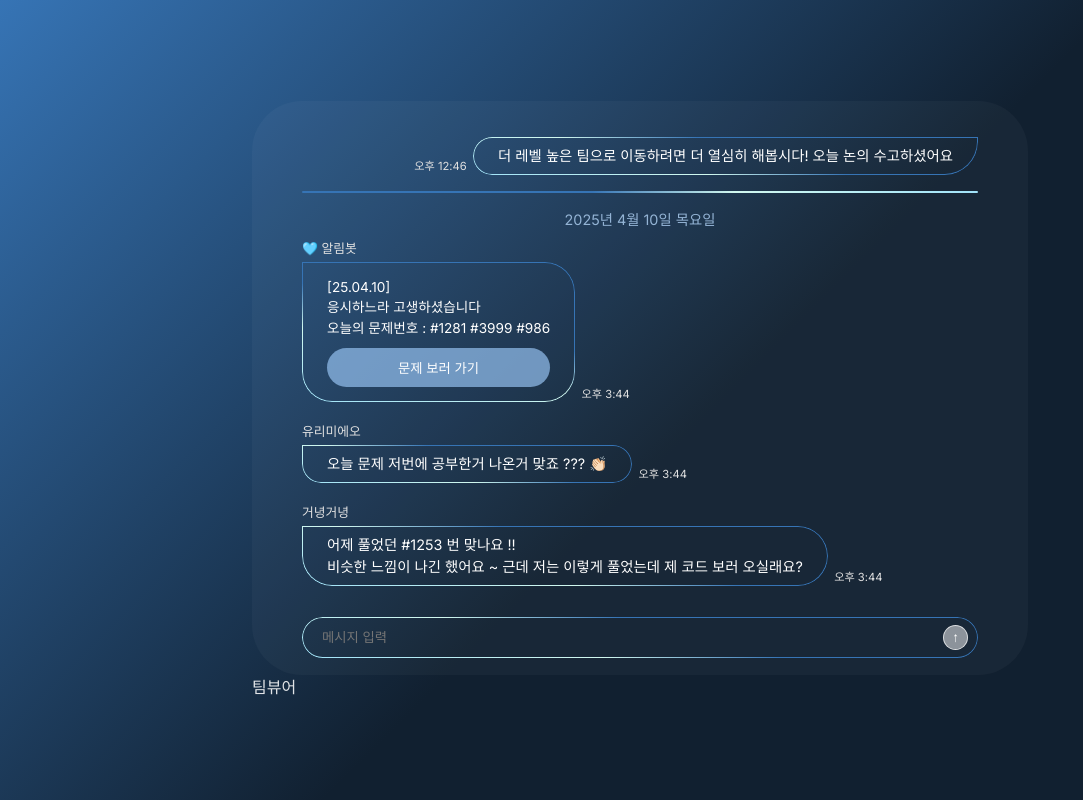
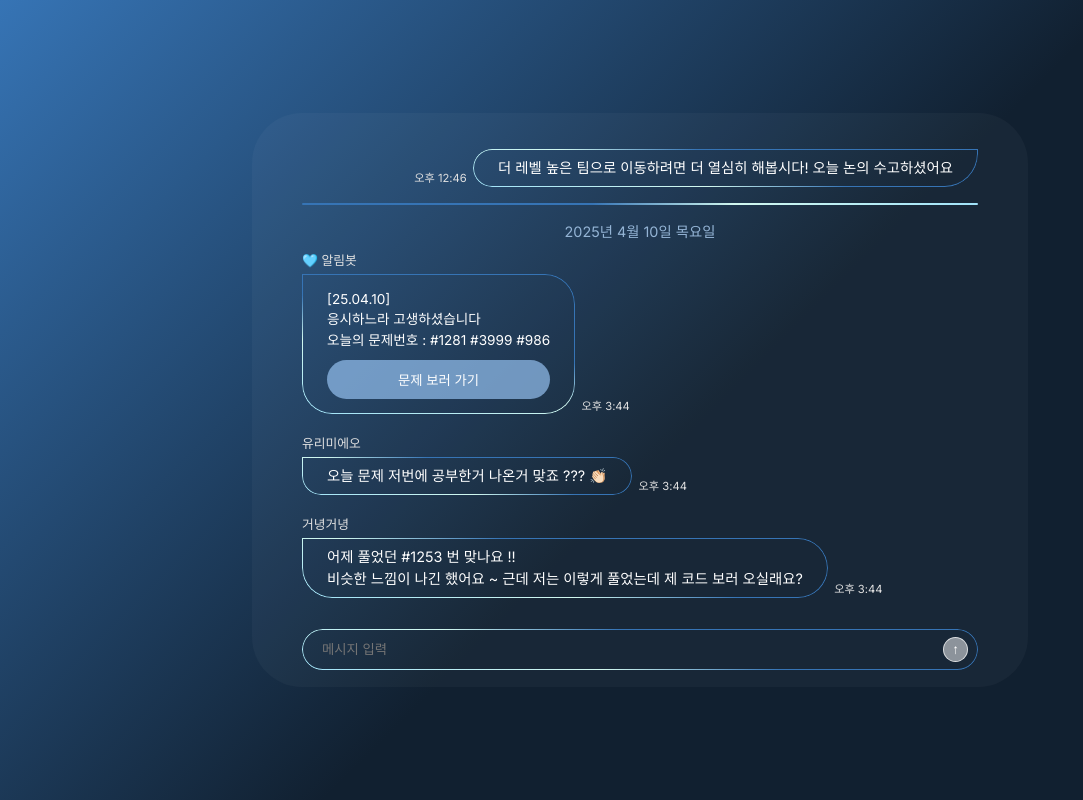
Before and after one commit to PrograMemo-Groom/900pro-fe, a React (Vite) app: page /history in a window 1280 px wide. Shown: the whole page, without its empty margins (0-1083 px from the left). Built offline with nearby package versions, Linux system fonts and the light colour scheme; no server answers.

Commit message:
[Feat] 팀뷰어

```diff
--- a/src/pages/history/TeamViewer.tsx
+++ b/src/pages/history/TeamViewer.tsx
@@ -3,7 +3,7 @@
 export default function TeamViewer() {
   return (
     <div>
-      팀뷰어
+
     </div>
   )
 }
```
